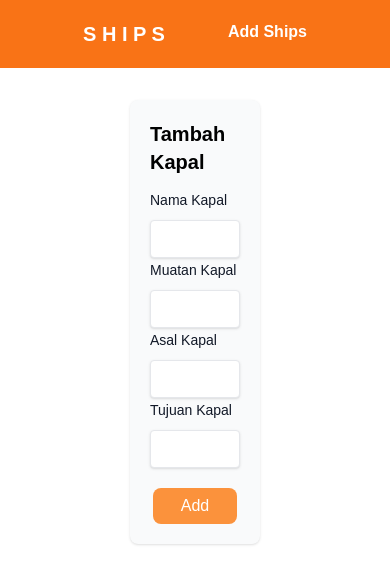
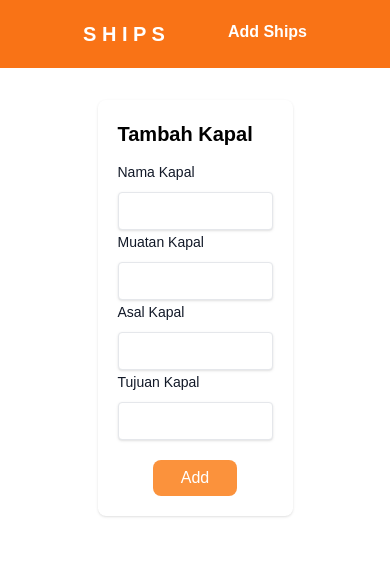
Before and after one commit to fajarrohino/learn-nuxt.js, a Nuxt app: page /ship/add in a window 390 px wide. Shown: the top 584 px of the page. Built offline with nearby package versions, Linux system fonts and the light colour scheme.

Commit message:
responsive

```diff
--- a/components/form/FormAddShip.vue
+++ b/components/form/FormAddShip.vue
@@ -1,25 +1,25 @@
 <template>
-  <form class="bg-gray-50 w-1/3 p-5 rounded-lg font-poppins shadow flex-wrap">
+  <form class="bg-gray-5 max-w-screen-md p-5 rounded-lg font-poppins shadow flex-wrap">
     <h6 class="text-xl font-semibold pb-3 w-full">Tambah Kapal</h6>
-    <div class="col-span-full">
+    <div class="flex flex-col">
       <label class="block text-sm font-medium leading-6 text-gray-900">Nama Kapal</label>
       <div class="mt-2">
         <input type="text" class="shadow appearance-none border rounded w-full py-2 px-3 text-gray-700 leading-tight focus:outline-none focus:shadow-outline" v-model="form.name" />
       </div>
     </div>
-    <div class="col-span-full">
+    <div class="flex flex-col">
       <label class="block text-sm font-medium leading-6 text-gray-900">Muatan Kapal</label>
       <div class="mt-2">
         <input type="text" class="shadow appearance-none border rounded w-full py-2 px-3 text-gray-700 leading-tight focus:outline-none focus:shadow-outline" v-model="form.loads" />
       </div>
     </div>
-    <div class="col-span-full">
+    <div class="flex flex-col">
       <label class="block text-sm font-medium leading-6 text-gray-900">Asal Kapal</label>
       <div class="mt-2">
         <input type="text" class="shadow appearance-none border rounded w-full py-2 px-3 text-gray-700 leading-tight focus:outline-none focus:shadow-outline" v-model="form.origin" />
       </div>
     </div>
-    <div class="col-span-full">
+    <div class="flex flex-col">
       <label class="block text-sm font-medium leading-6 text-gray-900">Tujuan Kapal</label>
       <div class="mt-2">
         <input type="text" class="shadow appearance-none border rounded w-full py-2 px-3 text-gray-700 leading-tight focus:outline-none focus:shadow-outline" v-model="form.destination" />
--- a/components/form/FormUpdateShip.vue
+++ b/components/form/FormUpdateShip.vue
@@ -1,5 +1,5 @@
 <template>
-  <form class="bg-gray-50 w-1/3 p-5 rounded-lg font-poppins shadow">
+  <form class="bg-gray-50 max-w-screen-md p-5 rounded-lg font-poppins shadow">
     <h6 class="text-xl font-semibold pb-3">Update Kapal {{ form.name }}</h6>
     <div class="flex flex-col">
       <label class="block text-sm font-medium leading-6 text-gray-900">Nama Kapal</label>
--- a/pages/ship/[id].vue
+++ b/pages/ship/[id].vue
@@ -1,7 +1,8 @@
 <template>
-  <div class="flex justify-center items-center mt-8 w-full flex-col">
-    <!-- <p>Post ID: {{ $route.params.id }}</p> -->
-    <FormUpdateShip />
+  <div class="flex justify-center items-center mt-8">
+    <div class="w-1/2">
+      <FormUpdateShip />
+    </div>
   </div>
 </template>
 <script setup lang="ts"></script>
--- a/pages/ship/add.vue
+++ b/pages/ship/add.vue
@@ -1,5 +1,7 @@
 <template>
-  <div class="flex justify-center items-center mt-8 w-full flex-wrap">
-    <FormAddShip />
+  <div class="flex justify-center items-center mt-8">
+    <div class="w-1/2">
+      <FormAddShip />
+    </div>
   </div>
 </template>
```
